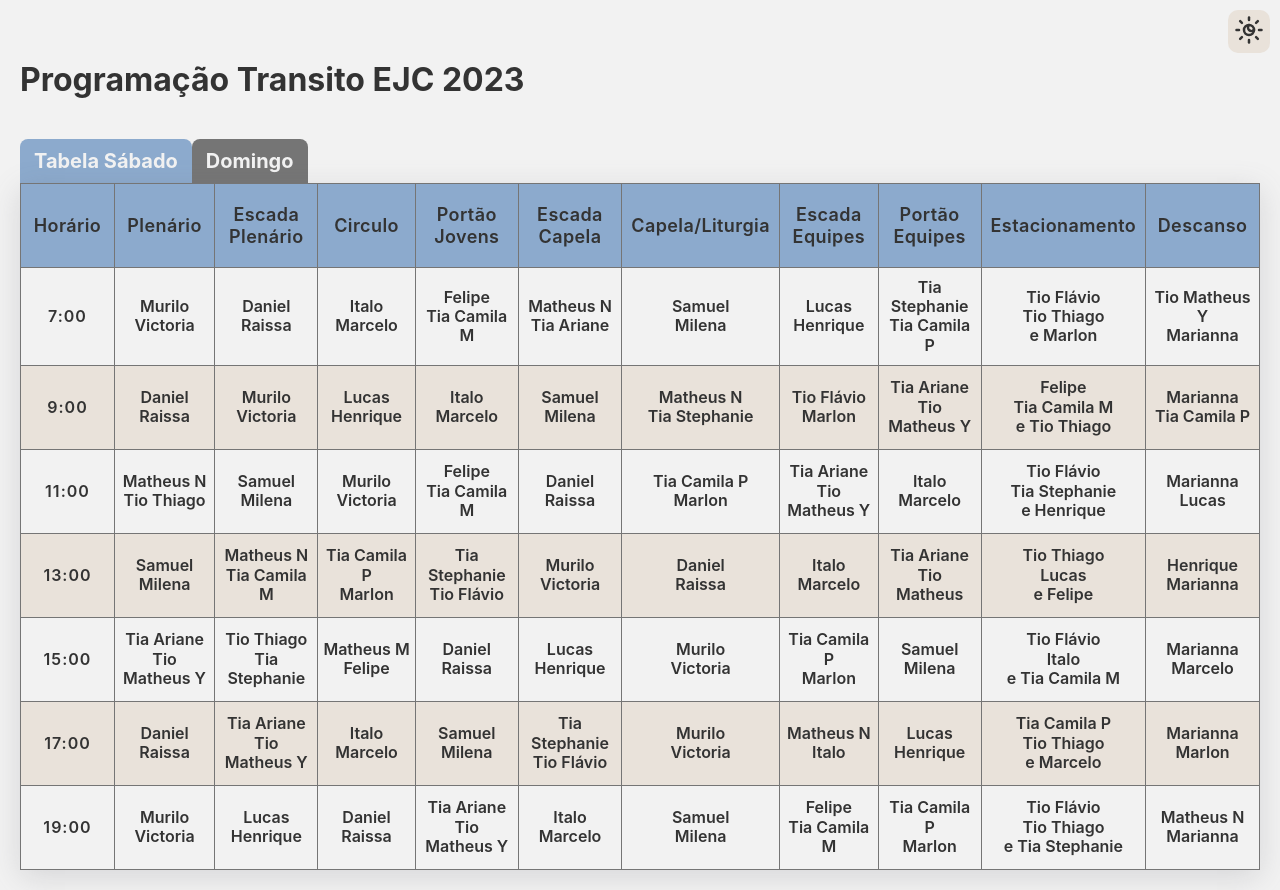
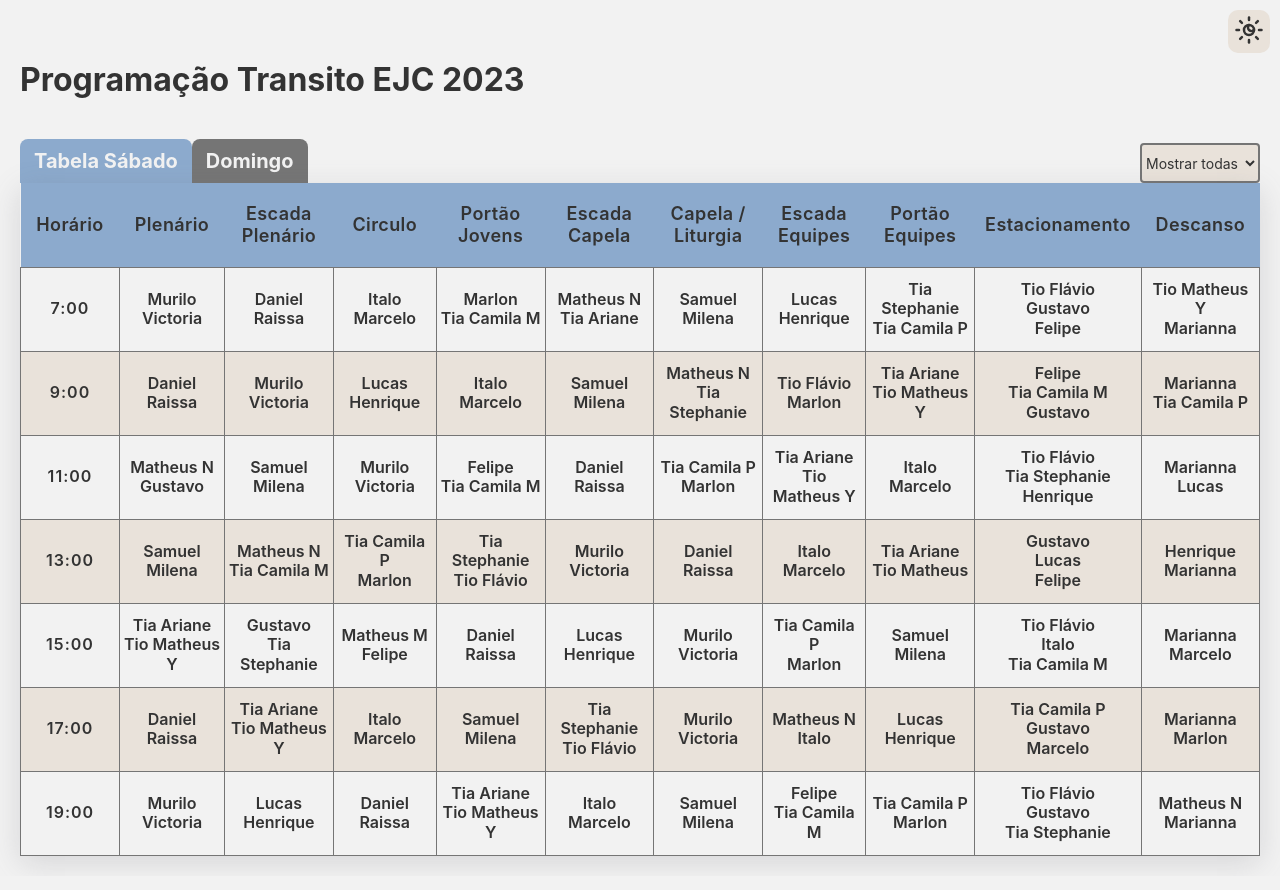
Before and after one commit to quilantera/tabela-transito, a React (Vite) app: page / in a window 1280 px wide. Built offline with nearby package versions, Linux system fonts and the light colour scheme.

Commit message:
alteracoes finais

```diff
--- a/src/App.css
+++ b/src/App.css
@@ -47,11 +47,14 @@ th,
 td {
   cursor: default;
   padding: 10px 4px;
-  border: 0.5px solid var(--border-color);
+
   text-align: center;
   line-height: 1.2;
   font-weight: 600;
   width: 250px;
+}
+td{
+  border: 1px solid var(--border-color);
 }
 
 th {
@@ -69,13 +72,20 @@ tr{
 tr:nth-child(even) {
   background-color: var(--background-color2);
 }
+.features-area{
+width: 100%;
+display: flex;
+justify-content: space-between;
+
+}
 .button-area{
   width: 400px;
+  padding-right: 40px;
   display: flex;
   .dia{
     position: static;
     padding: 10px 14px;
-    height: fit-content;
+
     border-radius: 8px 8px 0 0;
     border:none;
     background-color: var(--secondary-color);
@@ -85,6 +95,18 @@ tr:nth-child(even) {
   .selected{
     background-color: var(--primary-color);
   }
+
+}
+select{
+  height: fit-content;
+  align-self: end;
+  background: var(--background-color2);
+  color: var(--text-color);
+  border:2px solid var(--border-color);
+  border-radius: 4px;
+  font-size: 14px;
+  height: 40px;
+
 }
 .theme {
   position: absolute ;
@@ -119,15 +141,6 @@ button.dark-mode:hover, button:hover{
     text-align: center;
 
   }
-  button{
-    font-size: 0.7rem;
-  }
-  td,th{
-    font-size: 0.75rem
-  }
-  tr {
-    margin-bottom: 0.625em;
-  }
 
   th:last-child,
   td:last-child {
--- a/src/App.tsx
+++ b/src/App.tsx
@@ -1,15 +1,19 @@
 import { MoonStar, SunMoon } from 'lucide-react';
-import { useState } from 'react';
+import { SetStateAction, useState } from 'react';
 import './App.css';
-import { domingo, sabado } from './integrantes';
+import { domingo, nomes, sabado } from './integrantes';
 
 
 
 function App() {
+  const [selectedName, setSelectedName] = useState('');
 
   const [isDarkMode, setIsDarkMode] = useState(false);
   const [day, setDay] = useState('sabado');
 
+  const handleSelectChange = (event: { target: { value: SetStateAction<string>; }; }) => {
+    setSelectedName(event.target.value);
+  };
   const toggleDarkMode = () => {
     setIsDarkMode((prev) => !prev);
     document.body.classList.toggle('dark-mode');
@@ -36,13 +40,14 @@ function App() {
                 <td  className='horario'>{7+index*2+':00'}</td>
                   {horario.map((evento)=>(
                   <td>
-                        {evento.pessoa1}
-                        {evento.pessoa2 && <br />} {/* Adiciona <br> somente se pessoa2 existe */}
-                        {evento.pessoa2 && evento.pessoa2} {/* Exibe pessoa2 somente se ela existe */}
-                        {evento.pessoa3 && <br />} {/* Adiciona <br> somente se pessoa3 existe */}
-                        {evento.pessoa3 && `e ${evento.pessoa3}`} {/* Exibe pessoa3 somente se ela existe */}
+                  {(!selectedName || evento.pessoa1 === selectedName) && evento.pessoa1}
+                  {(!selectedName || evento.pessoa1 === selectedName) && <br />}
+                  {(!selectedName || evento.pessoa2 === selectedName) && evento.pessoa2}
+                  {(!selectedName || evento.pessoa2 === selectedName) && <br />}
+                  {(evento.pessoa3 && !selectedName || evento.pessoa3 === selectedName) && `${evento.pessoa3}`}
                   </td>
                   ))}
+
                 </tr>
               ))
             }
@@ -56,6 +61,9 @@ function App() {
         {isDarkMode ? <MoonStar size={30} />  : <SunMoon size={30} />}
       </button>
       <h1>Programação Transito EJC 2023</h1>
+
+
+      <div className='features-area'>
         <div className='button-area'>
         <button className={day ==='sabado' ? 'dia selected' : 'dia'} onClick={()=>toggleTable('sabado')}>
           <h2>Tabela Sábado</h2>
@@ -63,6 +71,15 @@ function App() {
         <button className={day ==='domingo' ? 'dia selected' : 'dia'} onClick={()=>toggleTable('domingo')}>
           <h2>Domingo</h2>
         </button>
+        </div>
+        <select value={selectedName} onChange={handleSelectChange}>
+          <option value={''}>Mostrar todas</option>
+          {nomes.map((nome, index) => (
+            <option key={index} value={nome}>
+              {nome}
+            </option>
+          ))}
+        </select>
       </div>
       <div>
 
--- a/src/integrantes.ts
+++ b/src/integrantes.ts
@@ -17,7 +17,7 @@ export const nomes = [
     'Tia Stephanie',
     'Tio Flávio',
     'Tia Camila P',
-    'Tio Thiago',
+    'Gustavo',
     'Tia Ariane',
     'Tio Matheus Y',
 ]
@@ -40,8 +40,9 @@ export const sabado =[
     },
     {
         local:'Portão Jovens',
-        pessoa1:'Felipe',
+        pessoa1:'Marlon',
         pessoa2:'Tia Camila M',
+
     },
     {
         local:'Escada Capela',
@@ -49,7 +50,7 @@ export const sabado =[
         pessoa2:'Tia Ariane',
     },
     {
-        local:'Capela/Liturgia',
+        local:'Capela / Liturgia',
         pessoa1:'Samuel',
         pessoa2:'Milena',
     },
@@ -66,8 +67,8 @@ export const sabado =[
     {
         local:'Estacionamento',
         pessoa1:'Tio Flávio',
-        pessoa2:'Tio Thiago',
-        pessoa3:'Marlon'
+        pessoa2:'Gustavo',
+        pessoa3:'Felipe'
     },
     {
         local:'Descanso',
@@ -120,7 +121,7 @@ export const sabado =[
         local:'Estacionamento',
         pessoa1:'Felipe',
         pessoa2:'Tia Camila M',
-        pessoa3:'Tio Thiago'
+        pessoa3:'Gustavo'
     },
     {
         local:'Descanso',
@@ -132,7 +133,7 @@ export const sabado =[
     {
         local:'Plenário',
         pessoa1:'Matheus N',
-        pessoa2:'Tio Thiago',
+        pessoa2:'Gustavo',
     },
     {
         local:'Escada Plenário',
@@ -224,7 +225,7 @@ export const sabado =[
     },
     {
         local:'Estacionamento',
-        pessoa1:'Tio Thiago',
+        pessoa1:'Gustavo',
         pessoa2:'Lucas',
         pessoa3:'Felipe'
     },
@@ -242,7 +243,7 @@ export const sabado =[
     },
     {
         local:'Escada Plenário',
-        pessoa1:'Tio Thiago',
+        pessoa1:'Gustavo',
         pessoa2:'Tia Stephanie',
     },
     {
@@ -331,7 +332,7 @@ export const sabado =[
     {
         local:'Estacionamento',
         pessoa1:'Tia Camila P',
-        pessoa2:'Tio Thiago',
+        pessoa2:'Gustavo',
         pessoa3:'Marcelo'
     },
     {
@@ -384,7 +385,7 @@ export const sabado =[
     {
         local:'Estacionamento',
         pessoa1:'Tio Flávio',
-        pessoa2:'Tio Thiago',
+        pessoa2:'Gustavo',
         pessoa3:'Tia Stephanie'
     },
     {
@@ -422,7 +423,7 @@ export const domingo =[
         pessoa2:'Marlon',
     },
     {
-        local:'Capela/Liturgia',
+        local:'Capela / Liturgia',
         pessoa1:'Lucas',
         pessoa2:'Henrique',
     },
@@ -439,7 +440,7 @@ export const domingo =[
     {
         local:'Estacionamento',
         pessoa1:'Tio Flávio',
-        pessoa2:'Tio Thiago',
+        pessoa2:'Gustavo',
         pessoa3:'Murilo'
     },
     {
@@ -493,7 +494,7 @@ export const domingo =[
         local:'Estacionamento',
         pessoa1:'Felipe',
         pessoa2:'Tia Camila M',
-        pessoa3:'Tio Thiago'
+        pessoa3:'Gustavo'
     },
     {
         local:'Descanso',
@@ -519,7 +520,7 @@ export const domingo =[
     },
     {
         local:'Portão Jovens',
-        pessoa1:'Tio Thiago',
+        pessoa1:'Gustavo',
         pessoa2:'Marlon',
     },
     {
@@ -529,8 +530,9 @@ export const domingo =[
     },
     {
         local:'Capela/Liturgia',
-        pessoa1:'Felipe',
-        pessoa2:'Tia Camila M',
+        pessoa1:'Daniel',
+        pessoa2:'Raissa',
+
     },
     {
         local:'Escada Equipes',
@@ -544,14 +546,16 @@ export const domingo =[
     },
     {
         local:'Estacionamento',
-        pessoa1:'Tia Stephanie',
-        pessoa2:'Tio Flávio',
+        pessoa1:'Felipe',
+        pessoa2:'Tia Camila M',
         pessoa3:'Tia Camila P'
     },
     {
         local:'Descanso',
-        pessoa1:'Daniel',
-        pessoa2:'Raissa',
+
+        pessoa1:'Tia Stephanie',
+        pessoa2:'Tio Flávio',
+
     }
 ],
 [
@@ -704,13 +708,13 @@ export const domingo =[
     {
         local:'Estacionamento',
         pessoa1:'Tio Flávio',
-        pessoa2:'Tio Thiago',
+        pessoa2:'Gustavo',
         pessoa3:'tia Stephanie'
     },
     {
         local:'Descanso',
         pessoa1:'Matheus N',
-        pessoa2:'Marinna',
+        pessoa2:'Marianna',
     }
 ],
 ]
```
Lines whose indentation alone changed are shown as unchanged.
